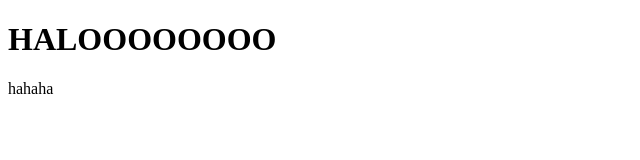
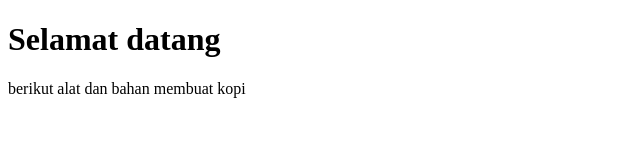
Before and after one commit to naywishah/agus-supremacy, a plain HTML site: page index.html in a window 1280 px wide. Shown: the whole page, without its empty margins (0-640 px from the left). Drawn offline with Linux system fonts and the light colour scheme.

Commit message:
penambahan elemen awal

```diff
--- a/index.html
+++ b/index.html
@@ -6,7 +6,7 @@
     <title>Latihan Git</title>
 </head>
 <body>
-    <h1>HALOOOOOOOO</h1>
-    <p>hahaha</p>
+    <h1>Selamat datang</h1>
+    <p>berikut alat dan bahan membuat kopi</p>
 </body>
 </html>
```
